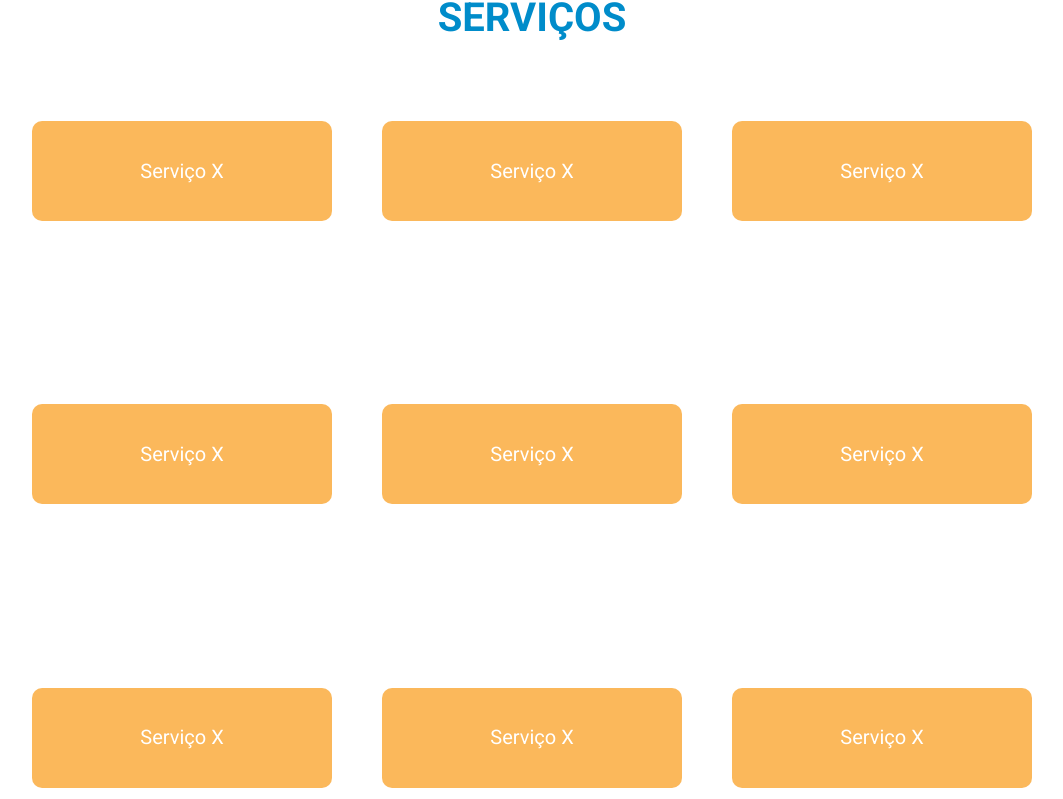
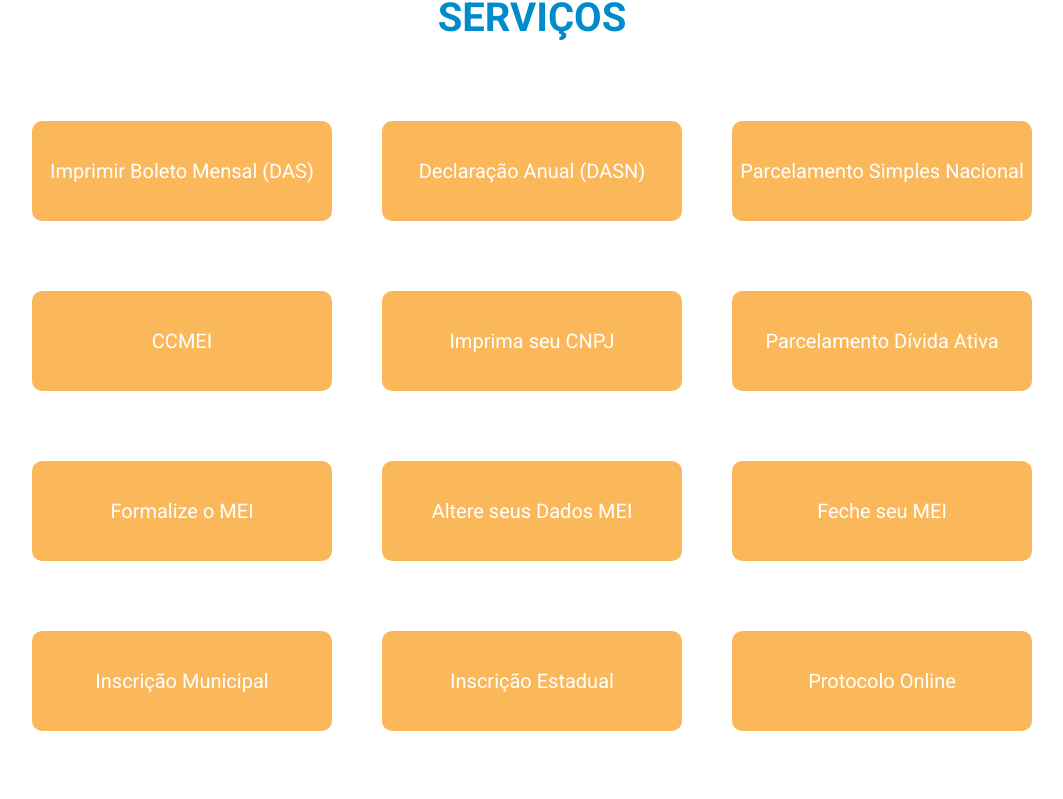
Before and after one commit to ThamirisMaria/sala-virtual-do-empreendedor, an Angular app: page /sala-virtual in a window 1280 px wide. Shown: the part 980-1779 px from the top of the page, without its empty margins (108-1171 px from the left). Built offline with nearby package versions, Linux system fonts and the light colour scheme.

Commit message:
update: servicos btn's texts

```diff
--- a/src/app/sala-virtual/sala-virtual.component.html
+++ b/src/app/sala-virtual/sala-virtual.component.html
@@ -13,15 +13,21 @@
     <section id="services">
         <h1 class="section-title">SERVIÇOS</h1>
         <div id="btns-sections">
-            <button class="btn btn-services">Serviço X</button>
-            <button class="btn btn-services">Serviço X</button>
-            <button class="btn btn-services">Serviço X</button>
-            <button class="btn btn-services">Serviço X</button>
-            <button class="btn btn-services">Serviço X</button>
-            <button class="btn btn-services">Serviço X</button>
-            <button class="btn btn-services">Serviço X</button>
-            <button class="btn btn-services">Serviço X</button>
-            <button class="btn btn-services">Serviço X</button>
+            <button class="btn btn-services">Imprimir Boleto Mensal (DAS)</button>
+            <button class="btn btn-services">Declaração Anual (DASN)</button>
+            <button class="btn btn-services">Parcelamento Simples Nacional</button>
+            <button class="btn btn-services">CCMEI</button>
+            <button class="btn btn-services">Imprima seu CNPJ</button>
+            <button class="btn btn-services">Parcelamento Dívida Ativa</button>
+            <button class="btn btn-services">Formalize o MEI</button>
+            <button class="btn btn-services">Altere seus Dados MEI</button>
+            <button class="btn btn-services">Feche seu MEI</button>
+            <button class="btn btn-services">Inscrição Municipal</button>
+            <button class="btn btn-services">Inscrição Estadual</button>
+            <button class="btn btn-services">Protocolo Online</button>
+            <button class="btn btn-services">Portal do Contribuinte</button>
+            <button class="btn btn-services">Consulta de Optantes Simples Nacional</button>
+            <button class="btn btn-services">Solicite Res. Pag. DAS Duplicado</button>
         </div>
     </section>
     <section id="nota-fiscal">
```
